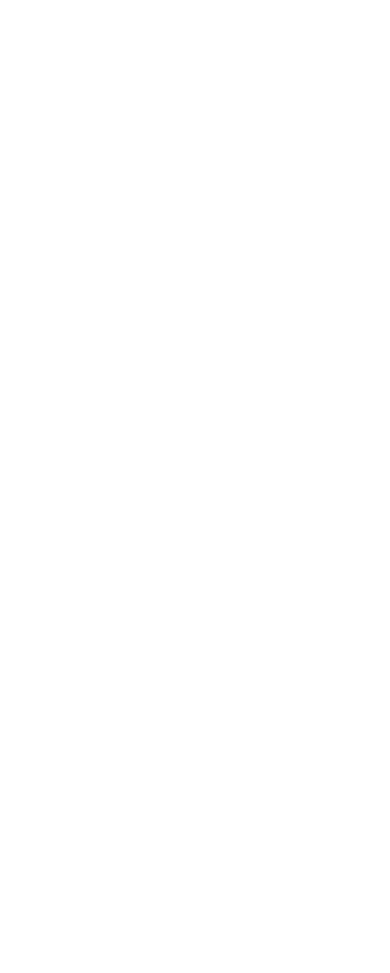
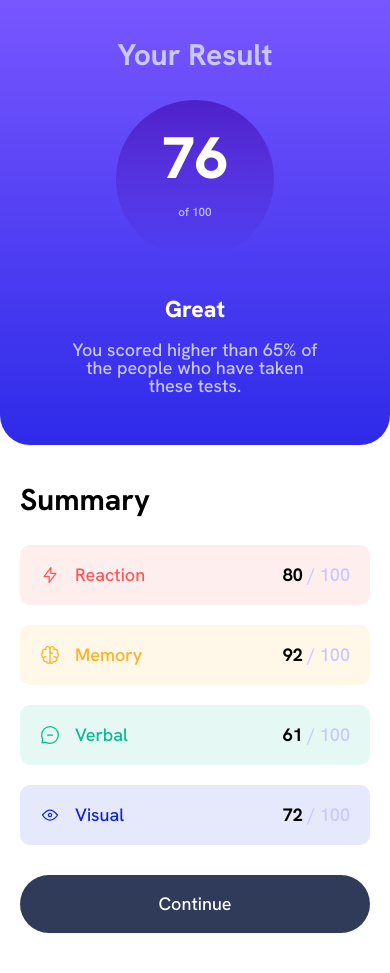
Before and after one commit to DQuinn97/syntra-2024, a website: page index.html in a window 390 px wide. Before the commit the page ends 844 px from the top, so only its background shows below. Drawn offline with nearby package versions, Linux system fonts and the light colour scheme.

Commit message:
mobile done

```diff
--- a/index.html
+++ b/index.html
@@ -3,13 +3,48 @@
   <head>
     <meta charset="UTF-8" />
     <meta name="viewport" content="width=device-width, initial-scale=1.0" />
-    <title>Third desing</title>
+    <title>Third design</title>
     <link rel="stylesheet" href="style.css" />
   </head>
   <body>
     <main>
-      <section></section>
-      <section></section>
+      <section a>
+        <h1>Your Result</h1>
+        <div>
+          <h3>76</h3>
+          <p>of 100</p>
+        </div>
+        <h2>Great</h2>
+        <p>
+          You scored higher than 65% of the people who have taken these tests.
+        </p>
+      </section>
+      <section b>
+        <h1>Summary</h1>
+        <ul>
+          <li>
+            <img src="/icon-reaction.svg" alt="" />
+            <p>Reaction</p>
+            <p><strong>80 </strong>/ 100</p>
+          </li>
+          <li>
+            <img src="/icon-memory.svg" alt="" />
+            <p>Memory</p>
+            <p><strong>92 </strong>/ 100</p>
+          </li>
+          <li>
+            <img src="/icon-verbal.svg" alt="" />
+            <p>Verbal</p>
+            <p><strong>61 </strong>/ 100</p>
+          </li>
+          <li>
+            <img src="/icon-visual.svg" alt="" />
+            <p>Visual</p>
+            <p><strong>72 </strong>/ 100</p>
+          </li>
+        </ul>
+        <a href="#">Continue</a>
+      </section>
     </main>
   </body>
 </html>
--- a/style.css
+++ b/style.css
@@ -1,4 +1,6 @@
 @import url("https://cdn.jsdelivr.net/npm/reset-css@5.0.2/reset.min.css");
+@import url("https://fonts.googleapis.com/css2?family=Hanken+Grotesk:ital,wght@0,100..900;1,100..900&display=swap");
+
 :root {
   font-size: 62.5%;
   --LightSlateBlue: hsl(252, 100%, 67%);
@@ -17,6 +19,168 @@
   box-sizing: border-box;
 }
 
+body {
+  display: grid;
+  /* place-content: center; */
+  /* height: 100vh; */
+  font-family: sans-serif;
+}
 h1 {
-  background-color: var(--OrangeyYellow);
+  font-size: 3rem;
 }
+h2 {
+  font-size: 4rem;
+}
+main {
+  display: grid;
+  font-family: "Hanken Grotesk", sans-serif;
+  font-size: 1.8rem;
+  font-weight: 500;
+  section {
+    padding: 4rem 2rem;
+    border-radius: 3rem;
+    text-align: center;
+    color: var(--LightLavender);
+
+    &[a] {
+      background-image: linear-gradient(
+        var(--LightSlateBlue),
+        var(--LightRoyalBlue)
+      );
+      border-radius: 0 0 3rem 3rem;
+      h1 {
+        color: var(--LightLavender);
+        font-weight: 700;
+      }
+      div {
+        margin: 3rem auto;
+        border-radius: 50%;
+        width: 45%;
+        aspect-ratio: 1/1;
+        background-image: linear-gradient(
+          var(--VioletBlue),
+          var(--PersianBlue)
+        );
+        display: flex;
+        flex-direction: column;
+        justify-content: center;
+        gap: 1rem;
+        h3 {
+          font-size: 15vw;
+          font-weight: 800;
+        }
+        p {
+          font-size: 3vw;
+        }
+      }
+      h2 {
+        font-size: 2.3rem;
+        font-weight: 800;
+        padding: 1rem;
+      }
+      p {
+        color: var(--LightLavender);
+        width: 70%;
+        margin: 1rem auto;
+      }
+      * {
+        color: white;
+      }
+    }
+    &[b] {
+      background-color: white;
+      text-align: left;
+      display: grid;
+      h1 {
+        color: black;
+        font-weight: 700;
+      }
+      ul {
+        margin: 3rem 0;
+        display: grid;
+        gap: 2rem;
+        li {
+          display: flex;
+          align-items: center;
+          border-radius: 1rem;
+          background-color: white;
+          gap: 1.5rem;
+          padding: 2rem;
+
+          strong {
+            color: black;
+            font-weight: 700;
+          }
+
+          p {
+            &:nth-of-type(1) {
+              margin-right: auto;
+            }
+            &:nth-of-type(2) {
+            }
+          }
+          &:nth-child(1) {
+            background-color: color-mix(
+              in hsl,
+              var(--LightRed),
+              transparent 90%
+            );
+            p:nth-of-type(1) {
+              color: var(--LightRed);
+            }
+          }
+          &:nth-child(2) {
+            background-color: color-mix(
+              in hsl,
+              var(--OrangeyYellow),
+              transparent 90%
+            );
+            p:nth-of-type(1) {
+              color: var(--OrangeyYellow);
+            }
+          }
+          &:nth-child(3) {
+            background-color: color-mix(
+              in hsl,
+              var(--GreenTeal),
+              transparent 90%
+            );
+            p:nth-of-type(1) {
+              color: var(--GreenTeal);
+            }
+          }
+          &:nth-child(4) {
+            background-color: color-mix(
+              in hsl,
+              var(--CobaltBlue),
+              transparent 90%
+            );
+            p:nth-of-type(1) {
+              color: var(--CobaltBlue);
+            }
+          }
+        }
+      }
+      a {
+        text-decoration: none;
+        color: white;
+        background-color: var(--DarkGrayBlue);
+        padding: 2rem;
+        text-align: center;
+        border-radius: 3rem;
+        &:hover {
+          background-image: linear-gradient(
+            var(--LightSlateBlue),
+            var(--LightRoyalBlue)
+          );
+        }
+      }
+    }
+  }
+}
+@media (min-width=385px) {
+  main {
+    section {
+    }
+  }
+}
```
Also changed, not shown: public/icon-memory.svg (added), public/icon-reaction.svg (added), public/icon-verbal.svg (added), public/icon-visual.svg (added).
